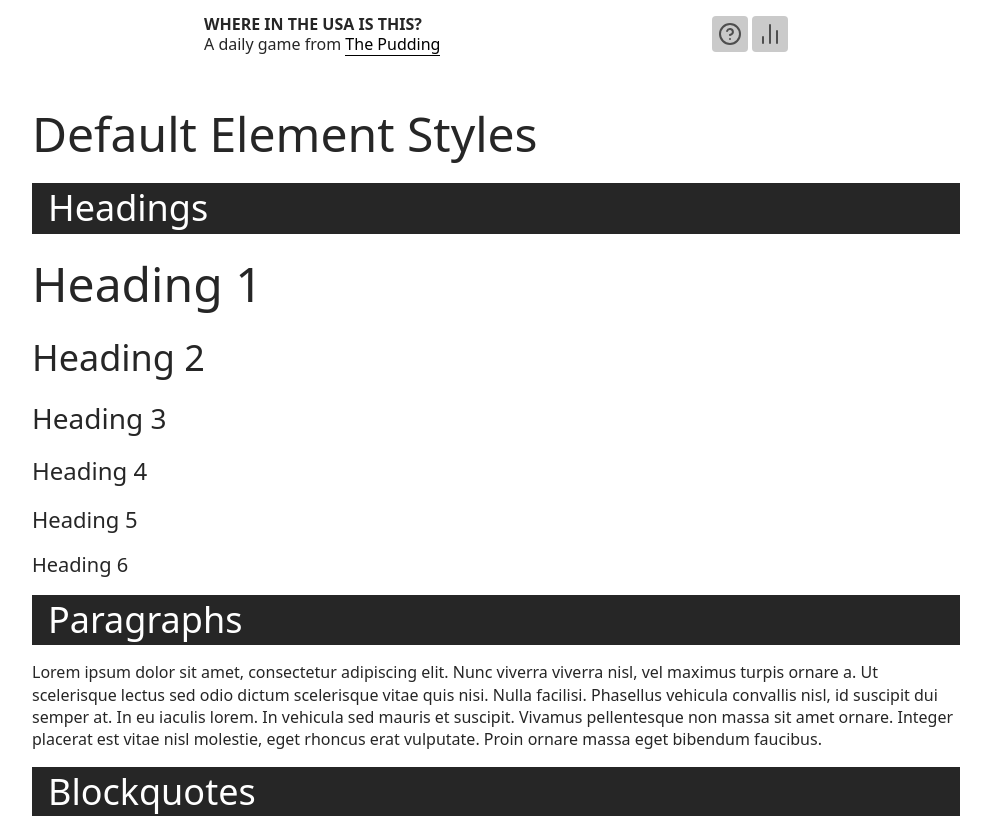
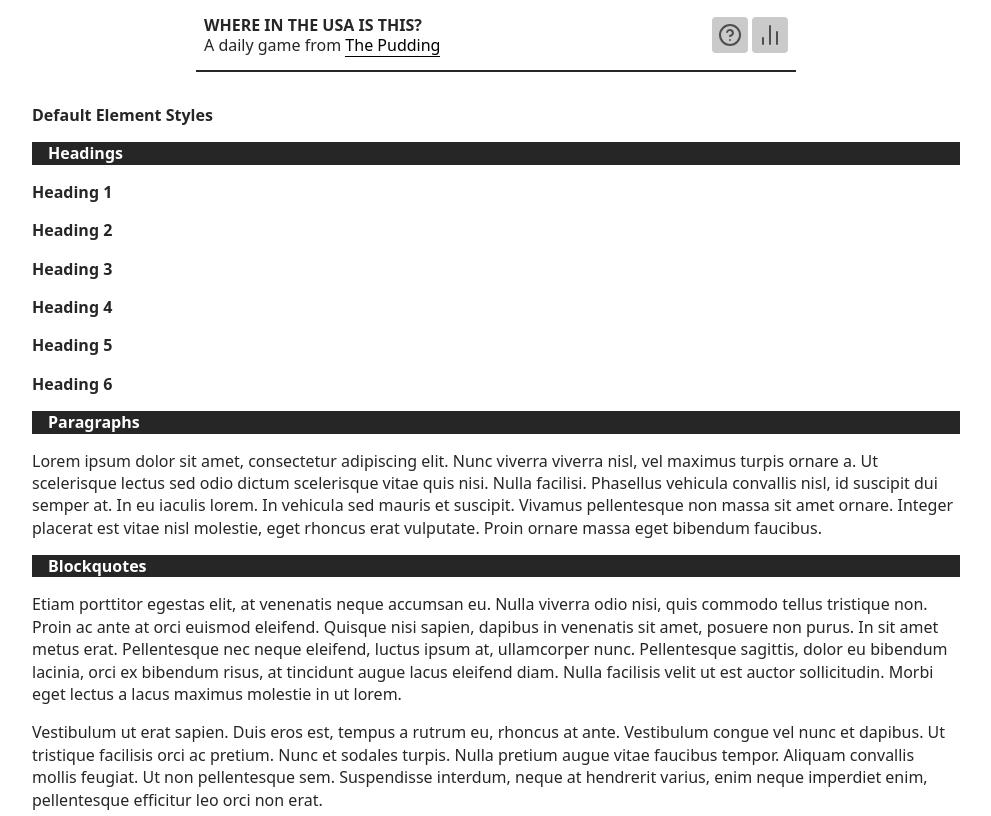
Before and after one commit to the-pudding/location-game, a SvelteKit app: page /demo/elements in a window 1280 px wide. Shown: the top 816 px of the page, without its empty margins (144-1135 px from the left). Built offline with nearby package versions, Linux system fonts and the light colour scheme; what svelte-local-storage-store would draw is missing.

Commit message:
overlays

```diff
--- /dev/null
+++ b/src/components/About.svelte
@@ -0,0 +1,21 @@
+<script>
+	import { getContext } from "svelte";
+	import Overlay from "$components/Overlay.svelte";
+	const copy = getContext("copy");
+</script>
+
+<Overlay section="about">
+	<h3>About</h3>
+	<p>{@html copy.about}</p>
+
+	<ul>
+		{#each copy.score as value}
+			<li>{@html value}</li>
+		{/each}
+	</ul>
+
+	<h3>Data</h3>
+	<p>{@html copy.data}</p>
+
+	<p>{@html copy.outro}</p>
+</Overlay>
--- a/src/components/Clues.svelte
+++ b/src/components/Clues.svelte
@@ -55,7 +55,6 @@
 
 <style>
 	section {
-		border-top: 2px solid var(--color-fg);
 		background: var(--color-gray-100);
 		padding: 16px 8px 32px 8px;
 	}
--- a/src/components/Header.svelte
+++ b/src/components/Header.svelte
@@ -40,6 +40,8 @@
 		align-items: center;
 		justify-content: space-between;
 		font-size: var(--16px);
+		border-bottom: 2px solid var(--color-fg);
+		height: var(--header-height);
 	}
 
 	h1,
--- a/src/components/Index.svelte
+++ b/src/components/Index.svelte
@@ -6,6 +6,8 @@
 	import Clues from "$components/Clues.svelte";
 	import Guess from "$components/Guess.svelte";
 	import Footer from "$components/Footer.svelte";
+	import About from "$components/About.svelte";
+	import Stats from "$components/Stats.svelte";
 
 	const copy = getContext("copy");
 	let data;
@@ -28,6 +30,8 @@
 		<Clues {images} />
 		<Guess {latitude} {longitude} />
 	{/if}
+	<About />
+	<Stats />
 </article>
 
 <style>
@@ -36,5 +40,6 @@
 		margin: 0 auto;
 		display: flex;
 		flex-direction: column;
+		position: relative;
 	}
 </style>
--- /dev/null
+++ b/src/components/Overlay.svelte
@@ -0,0 +1,28 @@
+<script>
+	import { overlay } from "$stores/misc.js";
+
+	export let section;
+	$: visible = $overlay === section;
+</script>
+
+<section id={section} class:visible>
+	<slot />
+	<button on:click={() => ($overlay = undefined)}>Close</button>
+</section>
+
+<style>
+	section {
+		display: none;
+		position: absolute;
+		top: 0;
+		left: 0;
+		background: var(--color-bg);
+		z-index: var(--z-overlay);
+		width: 100%;
+		height: calc(100vh - var(--header-height));
+	}
+
+	.visible {
+		display: block;
+	}
+</style>
--- /dev/null
+++ b/src/components/Stats.svelte
@@ -0,0 +1,9 @@
+<script>
+	import { getContext } from "svelte";
+	import Overlay from "$components/Overlay.svelte";
+	const copy = getContext("copy");
+</script>
+
+<Overlay section="stats">
+	<h3>Your Stats</h3>
+</Overlay>
--- a/src/data/copy.json
+++ b/src/data/copy.json
@@ -1 +1 @@
-{"title":"Location Guessing Game","description":"Guess the location from photos in five tries."}
+{"title":"Where in the USA in this?","description":"A daily photo location guessing game.","about":"Guess the location in the USA in five tries. After each guess a new image is revealed. The color of the tile shows how close your guess was:","score":["red = under 100 miles","yellow = under 50 miles","green = under = 20 miles"],"data":"About 500,000 geo-tagged images from Wikimedia Commons. Each day, a randomly generated location is chosen along with five random photos from within 10 miles.","outro":"By <a href=https://pudding.cool/author/russell-samora target=_blank rel=no-referrer>Russell Samora</a>. A new puzzle is released daily at midnight, GMT."}
--- a/src/styles/app.css
+++ b/src/styles/app.css
@@ -36,6 +36,8 @@
 
 	/* "1" second duration */
 	--1s: 1ms;
+
+	--header-height: 72px;
 }
 
 /* dark theme */
@@ -67,28 +69,9 @@
 	}
 }
 
-h1 {
-	font-size: var(--48px, 48px);
-}
-
-h2 {
-	font-size: var(--36px, 36px);
-}
-
-h3 {
-	font-size: var(--28px, 28px);
-}
-
-h4 {
-	font-size: var(--24px, 24px);
-}
-
-h5 {
-	font-size: var(--22px, 22px);
-}
-
-h6 {
-	font-size: var(--20px, 20px);
+h1, h2, h3, h4, h5, h6 {
+	font-size: inherit;
+	font-weight:800;
 }
 
 .leaflet-bar a {
```
